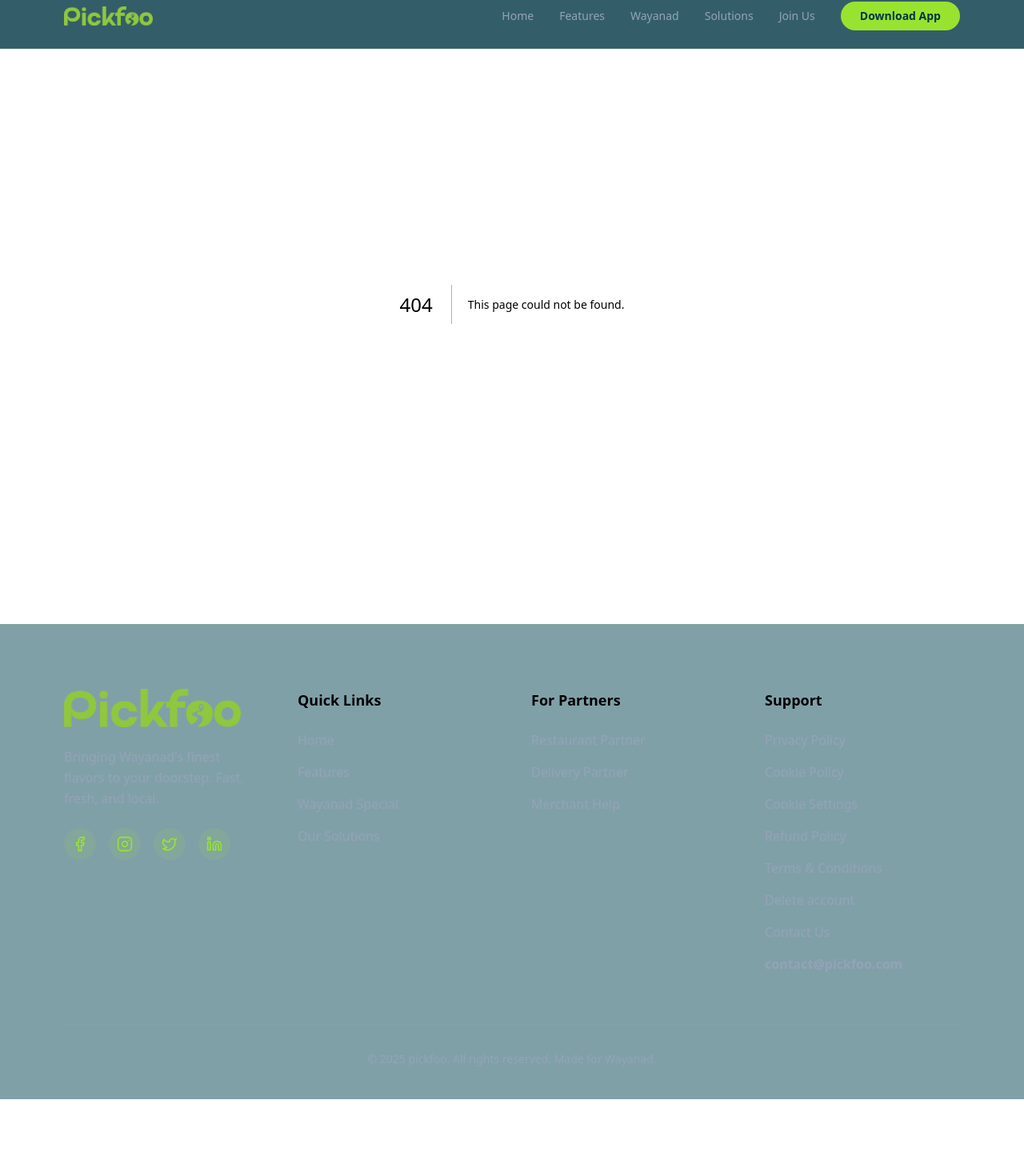
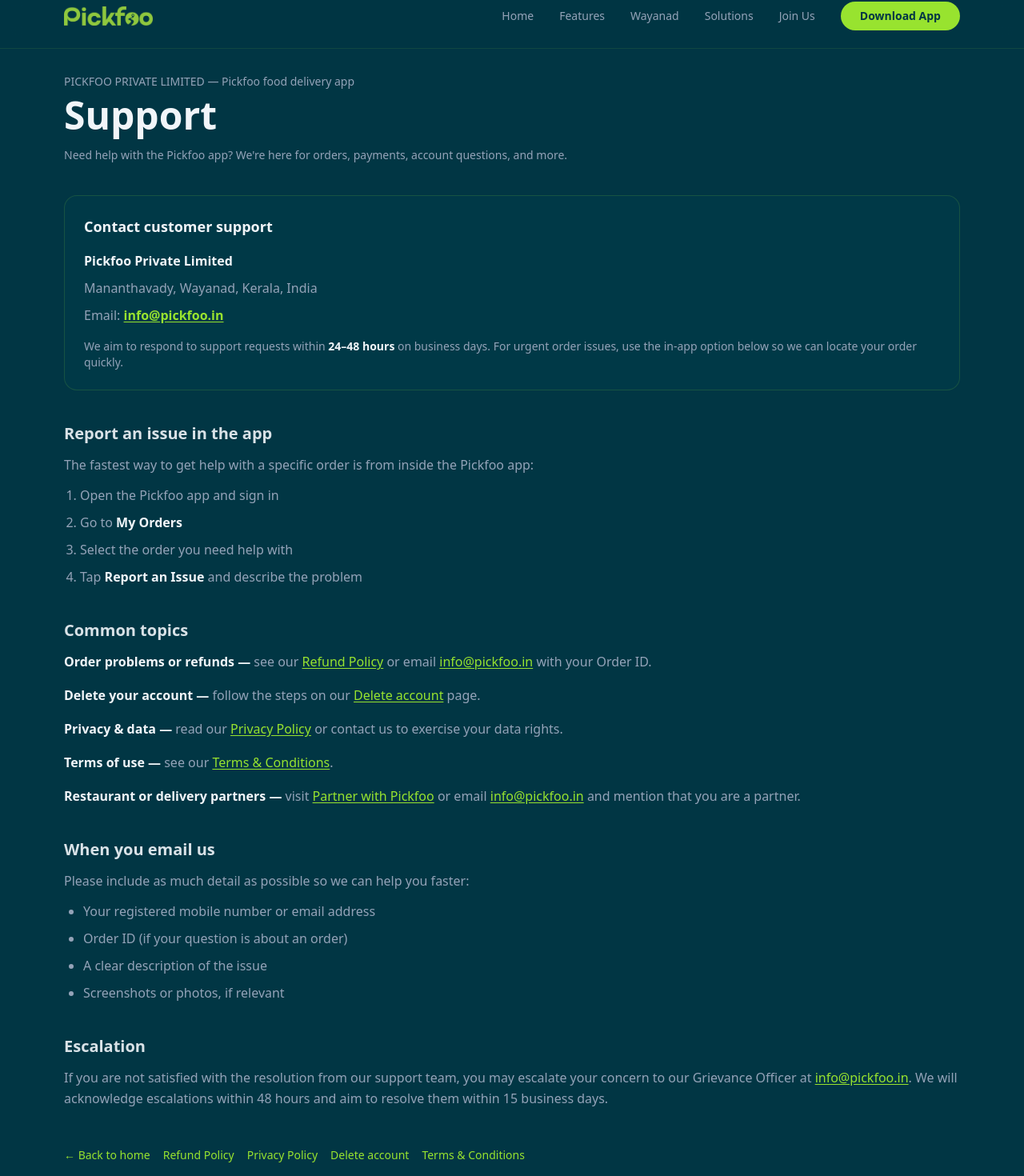
Before and after one commit to reveinfotech/pickfoo, a Next.js app: page /support in a window 1280 px wide. Before the commit this address had no page. Shown: the part 20-1490 px from the top of the page at 80% size. Before the commit the page ends 1394 px from the top, so only its background shows below. Built offline with nearby package versions, Linux system fonts and the light colour scheme.

Commit message:
support page added

```diff
--- /dev/null
+++ b/src/app/support/page.tsx
@@ -0,0 +1,152 @@
+import type { Metadata } from "next";
+import Link from "next/link";
+
+export const metadata: Metadata = {
+	title: "Support | pickfoo",
+	description:
+		"Get help with the Pickfoo food delivery app. Contact customer support, report order issues, request refunds, or manage your account.",
+	robots: { index: true, follow: true },
+};
+
+const supportEmail = "info@pickfoo.in";
+const supportMailto = `mailto:${supportEmail}?subject=${encodeURIComponent("Pickfoo — Support request")}`;
+
+export default function SupportPage() {
+	return (
+		<div className="container-premium pt-28 pb-20 max-w-3xl">
+			<p className="text-sm text-muted-foreground mb-2">
+				PICKFOO PRIVATE LIMITED — Pickfoo food delivery app
+			</p>
+			<h1 className="text-4xl md:text-5xl font-bold font-outfit mb-4">Support</h1>
+			<p className="text-muted-foreground text-sm mb-10">
+				Need help with the Pickfoo app? We&apos;re here for orders, payments, account questions, and more.
+			</p>
+
+			<div className="rounded-xl border border-primary/15 bg-muted/30 p-6 mb-10">
+				<h2 className="text-lg font-bold font-outfit mb-4 text-foreground">Contact customer support</h2>
+				<address className="not-italic text-muted-foreground space-y-2 leading-relaxed">
+					<p className="font-semibold text-foreground">Pickfoo Private Limited</p>
+					<p>Mananthavady, Wayanad, Kerala, India</p>
+					<p>
+						Email:{" "}
+						<a
+							href={supportMailto}
+							className="text-primary font-semibold underline underline-offset-2 hover:no-underline"
+						>
+							{supportEmail}
+						</a>
+					</p>
+				</address>
+				<p className="text-muted-foreground mt-4 text-sm">
+					We aim to respond to support requests within <strong className="text-foreground">24–48 hours</strong> on
+					business days. For urgent order issues, use the in-app option below so we can locate your order quickly.
+				</p>
+			</div>
+
+			<div className="space-y-10 text-foreground/90 leading-relaxed">
+				<section>
+					<h2 className="text-xl font-bold font-outfit mb-3">Report an issue in the app</h2>
+					<p className="text-muted-foreground mb-3">
+						The fastest way to get help with a specific order is from inside the Pickfoo app:
+					</p>
+					<ol className="list-decimal pl-5 space-y-2 text-muted-foreground">
+						<li>Open the Pickfoo app and sign in</li>
+						<li>Go to <strong className="text-foreground">My Orders</strong></li>
+						<li>Select the order you need help with</li>
+						<li>Tap <strong className="text-foreground">Report an Issue</strong> and describe the problem</li>
+					</ol>
+				</section>
+
+				<section>
+					<h2 className="text-xl font-bold font-outfit mb-3">Common topics</h2>
+					<ul className="space-y-4 text-muted-foreground">
+						<li>
+							<strong className="text-foreground">Order problems or refunds —</strong> see our{" "}
+							<Link href="/refund-policy" className="text-primary underline underline-offset-2 hover:no-underline">
+								Refund Policy
+							</Link>{" "}
+							or email{" "}
+							<a href={supportMailto} className="text-primary underline underline-offset-2 hover:no-underline">
+								{supportEmail}
+							</a>{" "}
+							with your Order ID.
+						</li>
+						<li>
+							<strong className="text-foreground">Delete your account —</strong> follow the steps on our{" "}
+							<Link href="/delete-account" className="text-primary underline underline-offset-2 hover:no-underline">
+								Delete account
+							</Link>{" "}
+							page.
+						</li>
+						<li>
+							<strong className="text-foreground">Privacy &amp; data —</strong> read our{" "}
+							<Link href="/privacy" className="text-primary underline underline-offset-2 hover:no-underline">
+								Privacy Policy
+							</Link>{" "}
+							or contact us to exercise your data rights.
+						</li>
+						<li>
+							<strong className="text-foreground">Terms of use —</strong> see our{" "}
+							<Link href="/terms" className="text-primary underline underline-offset-2 hover:no-underline">
+								Terms &amp; Conditions
+							</Link>
+							.
+						</li>
+						<li>
+							<strong className="text-foreground">Restaurant or delivery partners —</strong> visit{" "}
+							<Link href="/join" className="text-primary underline underline-offset-2 hover:no-underline">
+								Partner with Pickfoo
+							</Link>{" "}
+							or email{" "}
+							<a href={supportMailto} className="text-primary underline underline-offset-2 hover:no-underline">
+								{supportEmail}
+							</a>{" "}
+							and mention that you are a partner.
+						</li>
+					</ul>
+				</section>
+
+				<section>
+					<h2 className="text-xl font-bold font-outfit mb-3">When you email us</h2>
+					<p className="text-muted-foreground mb-3">Please include as much detail as possible so we can help you faster:</p>
+					<ul className="list-disc pl-6 space-y-2 text-muted-foreground">
+						<li>Your registered mobile number or email address</li>
+						<li>Order ID (if your question is about an order)</li>
+						<li>A clear description of the issue</li>
+						<li>Screenshots or photos, if relevant</li>
+					</ul>
+				</section>
+
+				<section>
+					<h2 className="text-xl font-bold font-outfit mb-3">Escalation</h2>
+					<p className="text-muted-foreground">
+						If you are not satisfied with the resolution from our support team, you may escalate your concern to
+						our Grievance Officer at{" "}
+						<a href={supportMailto} className="text-primary underline underline-offset-2 hover:no-underline">
+							{supportEmail}
+						</a>
+						. We will acknowledge escalations within 48 hours and aim to resolve them within 15 business days.
+					</p>
+				</section>
+			</div>
+
+			<p className="mt-12 text-muted-foreground text-sm flex flex-wrap gap-x-4 gap-y-2">
+				<Link href="/" className="text-primary font-medium hover:underline">
+					← Back to home
+				</Link>
+				<Link href="/refund-policy" className="text-primary font-medium hover:underline">
+					Refund Policy
+				</Link>
+				<Link href="/privacy" className="text-primary font-medium hover:underline">
+					Privacy Policy
+				</Link>
+				<Link href="/delete-account" className="text-primary font-medium hover:underline">
+					Delete account
+				</Link>
+				<Link href="/terms" className="text-primary font-medium hover:underline">
+					Terms &amp; Conditions
+				</Link>
+			</p>
+		</div>
+	);
+}
--- a/src/components/Footer.tsx
+++ b/src/components/Footer.tsx
@@ -61,6 +61,11 @@ export function Footer() {
                         <h4 className="text-lg font-bold font-outfit mb-6">Support</h4>
                         <ul className="space-y-4">
                             <li>
+                                <Link href="/support" className="text-muted-foreground hover:text-primary transition-colors">
+                                    Help &amp; Support
+                                </Link>
+                            </li>
+                            <li>
                                 <Link href="/privacy" className="text-muted-foreground hover:text-primary transition-colors">
                                     Privacy Policy
                                 </Link>
```
